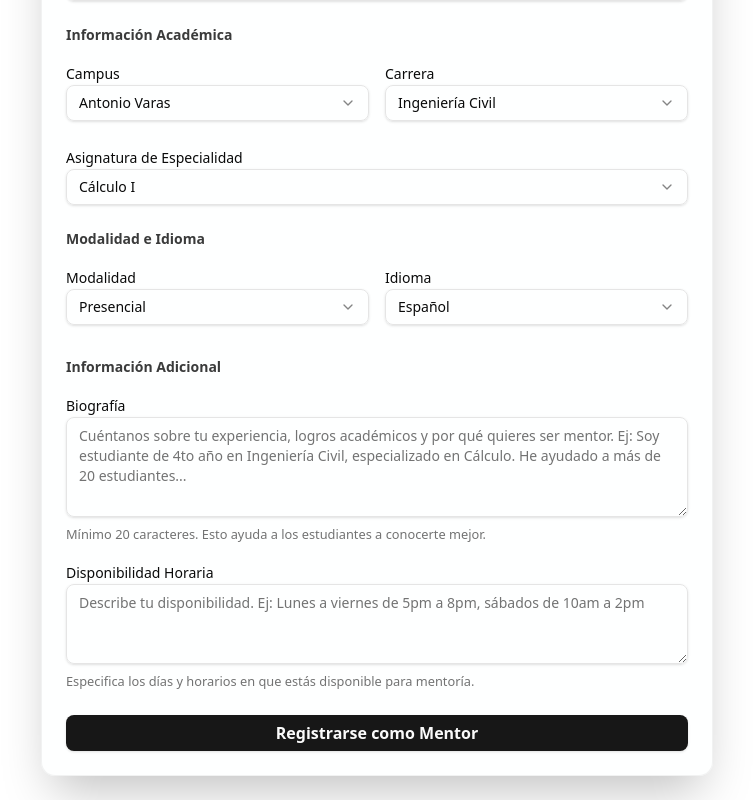
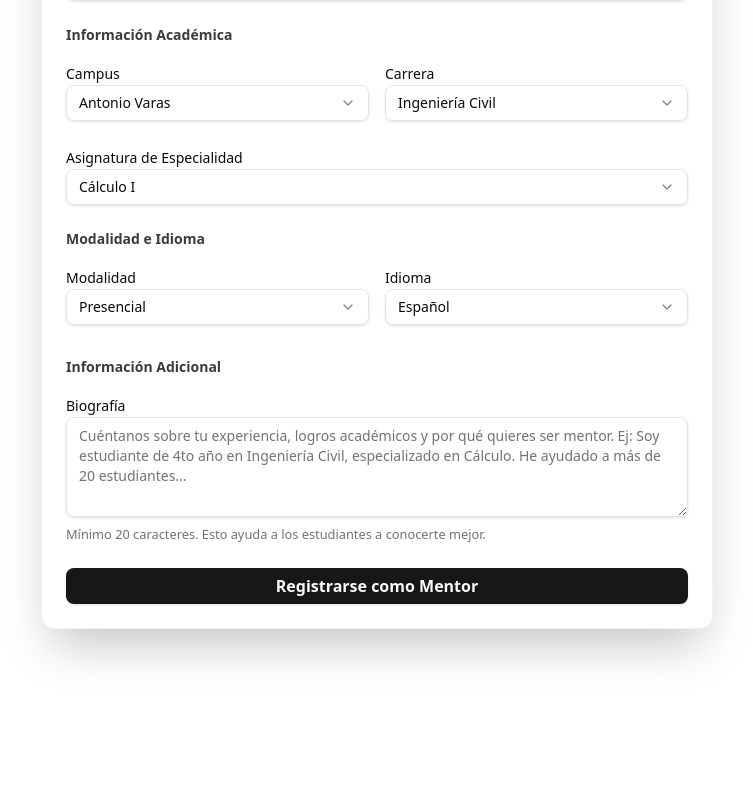
Before and after one commit to Marce3200/mentorexpress-front, a Next.js app: page /onboarding/mentor in a window 1280 px wide. Shown: the part 359-1159 px from the top of the page, without its empty margins (263-1016 px from the left). After the commit the page ends 1012 px from the top, so only its background shows below. Built offline with nearby package versions, Linux system fonts and the light colour scheme.

Commit message:
feat: Remove mentor availability field and display career information instead.

```diff
--- a/src/app/matching/page.tsx
+++ b/src/app/matching/page.tsx
@@ -10,7 +10,7 @@ import { HelpRequestResult, MentorCandidate } from "@/types";
 import { Card, CardContent, CardDescription, CardFooter, CardHeader, CardTitle } from "@/components/ui/card";
 import { Button } from "@/components/ui/button";
 import { Skeleton } from "@/components/ui/skeleton";
-import { Brain, CheckCircle2, GraduationCap, MapPin, Clock, Award } from "lucide-react";
+import { Brain, CheckCircle2, GraduationCap, MapPin, Briefcase, Award } from "lucide-react";
 
 function getInitialState(): { result: HelpRequestResult | null; mentors: MentorCandidate[] } {
   if (typeof window === "undefined") {
@@ -155,9 +155,9 @@ export default function MatchingPage() {
                               <Award className="w-4 h-4" />
                               <span>{mentor.specialtySubject}</span>
                             </div>
-                            <div className="flex items-start gap-2 text-sm">
-                              <Clock className="w-4 h-4 mt-0.5 text-muted-foreground" />
-                              <span className="text-muted-foreground">{mentor.availability}</span>
+                            <div className="flex items-center gap-2 text-sm text-muted-foreground">
+                              <Briefcase className="w-4 h-4" />
+                              <span>{mentor.career}</span>
                             </div>
                           </CardContent>
                           <CardFooter>
--- a/src/app/onboarding/mentor/page.tsx
+++ b/src/app/onboarding/mentor/page.tsx
@@ -38,7 +38,6 @@ export default function MentorOnboardingPage() {
       language: "SPANISH",
       modality: "IN_PERSON",
       bio: "",
-      availability: "",
     },
   });
 
@@ -266,26 +265,6 @@ export default function MentorOnboardingPage() {
                     )}
                   />
 
-                  <FormField
-                    control={form.control}
-                    name="availability"
-                    render={({ field }) => (
-                      <FormItem>
-                        <FormLabel>Disponibilidad Horaria</FormLabel>
-                        <FormControl>
-                          <Textarea
-                            placeholder="Describe tu disponibilidad. Ej: Lunes a viernes de 5pm a 8pm, sábados de 10am a 2pm"
-                            className="min-h-[80px]"
-                            {...field}
-                          />
-                        </FormControl>
-                        <FormDescription>
-                          Especifica los días y horarios en que estás disponible para mentoría.
-                        </FormDescription>
-                        <FormMessage />
-                      </FormItem>
-                    )}
-                  />
                 </div>
 
                 <Button type="submit" className="w-full font-bold text-md" disabled={isLoading}>
--- a/src/lib/schemas.ts
+++ b/src/lib/schemas.ts
@@ -44,7 +44,6 @@ export const mentorSchema = z.object({
   language: languageEnum,
   modality: modalityEnum,
   bio: z.string().min(20, { message: "La biografía debe tener al menos 20 caracteres" }),
-  availability: z.string().min(10, { message: "Por favor describe tu disponibilidad horaria" }),
 });
 
 export type MentorFormValues = z.infer<typeof mentorSchema>;
--- a/src/types/index.ts
+++ b/src/types/index.ts
@@ -32,7 +32,6 @@ export interface MentorCandidate {
   campus: string;
   career: string;
   specialtySubject: string;
-  availability: string;
   bio?: string;
 }
 
```
